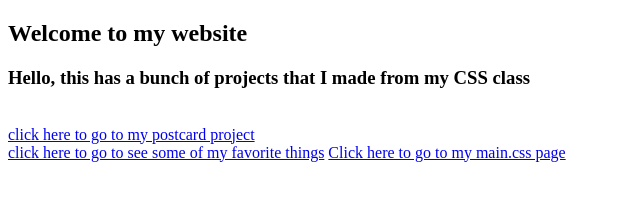
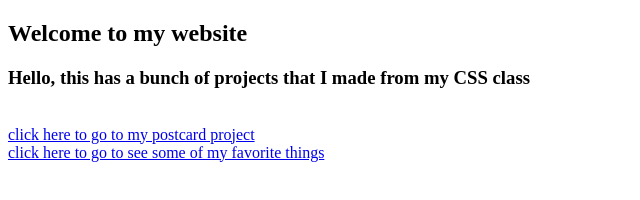
Before and after one commit to DenizG123/DenizG123.github.io, a plain HTML site: page index.html in a window 1280 px wide. Shown: the whole page, without its empty margins (0-640 px from the left). Drawn offline with Linux system fonts and the light colour scheme.

Commit message:
Update index.html

```diff
--- a/index.html
+++ b/index.html
@@ -18,8 +18,6 @@
     <a href="DenizG123.github.io/ECS8th2018_2019/postcard/" title="click me" target="_blank"> click here to go to my postcard project</a>
     <br>
       <a href="DenizG123.github.io/ECS8th2018_2019/Myfavorites/Picture" title="Click here" target="_blank"> click here to go to see some of my favorite things</a>
-      <a href="DenizG123.github.io/main.css" title="this is my main.css page" target=_blank">Click here to go to my main.css page</a>
-
 
 
 
```
